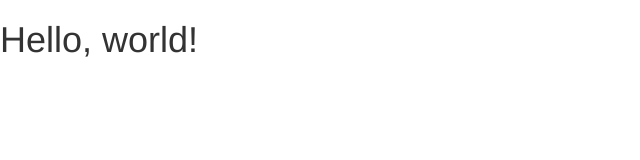
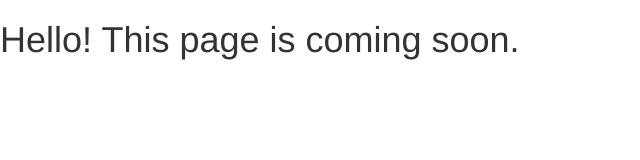
Before and after one commit to UF-Coffee-Club/ufcoffeeclub.com, a plain HTML site: page public_html/index.html in a window 1280 px wide. Shown: the whole page, without its empty margins (0-640 px from the left). Drawn offline with nearby package versions, Linux system fonts and the light colour scheme.

Commit message:
Change title and message

```diff
--- a/public_html/index.html
+++ b/public_html/index.html
@@ -5,7 +5,7 @@
     <meta http-equiv="X-UA-Compatible" content="IE=edge">
     <meta name="viewport" content="width=device-width, initial-scale=1">
     <!-- The above 3 meta tags *must* come first in the head; any other head content must come *after* these tags -->
-    <title>Bootstrap 101 Template</title>
+    <title>UF Coffee Club</title>
 
     <!-- Bootstrap -->
     <link href="css/bootstrap.min.css" rel="stylesheet">
@@ -18,7 +18,7 @@
     <![endif]-->
   </head>
   <body>
-    <h1>Hello, world!</h1>
+    <h1>Hello! This page is coming soon.</h1>
 
     <!-- jQuery (necessary for Bootstrap's JavaScript plugins) -->
     <script src="https://ajax.googleapis.com/ajax/libs/jquery/1.12.4/jquery.min.js"></script>
```
